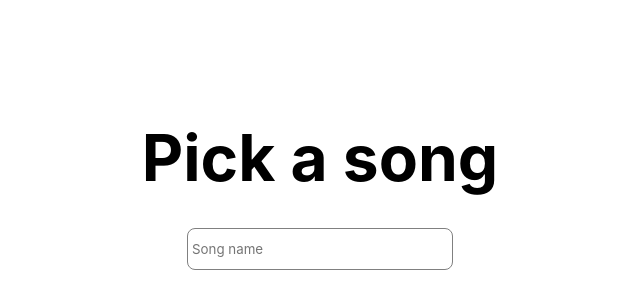
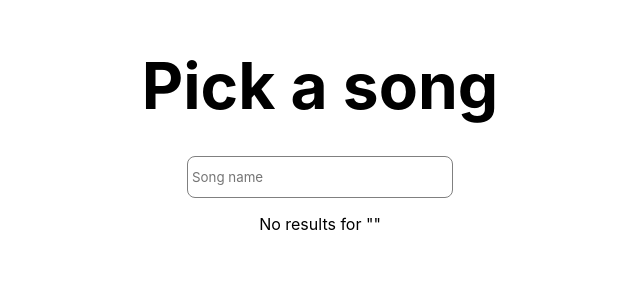
Before and after one commit to khandelwala812/MusicSync, a React (Create React App) app in the folder client/: page / in a window 1280 px wide. Shown: the part 198-506 px from the top of the page, without its empty margins (328-968 px from the left). Built offline with nearby package versions, Linux system fonts and the light colour scheme; what apisauce would draw is missing.

Commit message:
task: router navigation

```diff
--- a/client/package.json
+++ b/client/package.json
@@ -14,6 +14,7 @@
     "apisauce": "^2.1.6",
     "react": "^18.2.0",
     "react-dom": "^18.2.0",
+    "react-router-dom": "^6.6.1",
     "react-scripts": "5.0.1",
     "styled-components": "^5.3.6",
     "typescript": "^4.9.4",
--- /dev/null
+++ b/client/src/config/routes.ts
@@ -0,0 +1,4 @@
+export default {
+    HOME: "/",
+    SONG: "/song"
+}
--- a/client/src/index.tsx
+++ b/client/src/index.tsx
@@ -1,12 +1,14 @@
-import React from 'react';
-import ReactDOM from 'react-dom/client';
-import SearchPage from './pages/SearchPage';
+import React from "react"
+import ReactDOM from "react-dom/client"
+import { RouterProvider } from "react-router-dom"
+import router from "./navigation/router"
 
 const root = ReactDOM.createRoot(
   document.getElementById('root') as HTMLElement
-);
+)
+
 root.render(
   <React.StrictMode>
-    <SearchPage/>
+    <RouterProvider router={router} />
   </React.StrictMode>
 )
--- /dev/null
+++ b/client/src/navigation/router.tsx
@@ -0,0 +1,18 @@
+import { createBrowserRouter } from "react-router-dom"
+import routes from "../config/routes"
+
+import HomePage from "../pages/HomePage"
+import SongPage from "../pages/SongPage"
+
+const router = createBrowserRouter([
+  {
+    path: routes.HOME,
+    element: <HomePage/>
+  },
+  {
+    path: routes.SONG,
+    element: <SongPage/>
+  }
+])
+
+export default router
--- a/client/src/pages/SearchPage/index.tsx
+++ b/client/src/pages/HomePage/index.tsx
@@ -1,10 +1,12 @@
 import React, { FC, useState, useEffect } from "react"
+import { Route } from "react-router-dom"
 
 import * as SC from './styles'
 import { ISong } from "../../types"
 import tracksApi from "../../api/tracks"
+import routes from "../../config/routes"
 
-const SearchPage: FC = () => {
+const HomePage: FC = () => {
     const [query, setQuery] = useState("")
     const [songs, setSongs] = useState<ISong[]>()
     const [selectedSong, setSelectedSong] = useState<string>()
@@ -12,8 +14,11 @@ const SearchPage: FC = () => {
     const fetchSongs = async () => {
         const response = await tracksApi.getSongs(query)
         const loadedSongs = response?.data?.hints
-        console.log(loadedSongs)
         setSongs(loadedSongs)
+    }
+
+    const handleSelect = (song: ISong) => () => {
+        setSelectedSong(song.term)
     }
 
     useEffect(() => {
@@ -30,11 +35,16 @@ const SearchPage: FC = () => {
             />
             <SC.SongsContainer>
                 {songs?.length && songs.map((song: ISong) => (
-                    <SC.Song onClick={() => setSelectedSong(song.term)}>{song.term}</SC.Song>
+                    <Route
+                        path={routes.SONG}
+                        element={<SC.Song>{song.term}</SC.Song>}
+                        action={handleSelect(song)}
+                    />
                 ))}
+                {!query && <SC.NoResultsText>No results for "{query}"</SC.NoResultsText>}
             </SC.SongsContainer>
         </SC.SearchContainer>
     </SC.Container>
 }
 
-export default SearchPage
+export default HomePage
--- a/client/src/pages/SearchPage/styles.tsx
+++ b/client/src/pages/HomePage/styles.tsx
@@ -12,13 +12,13 @@ export const SearchContainer = styled.div`
     display: flex;
     flex-direction: column;
     align-items: center;
-    gap: 32px;
 `
 
 export const Title = styled.h1`
     font-size: 64px;
     font-family: -apple-system, BlinkMacSystemFont, 'Segoe UI', Roboto, Oxygen, Ubuntu, Cantarell, 'Open Sans', 'Helvetica Neue', sans-serif;
     margin: 0;
+    margin-bottom: 32px;
     padding: 0;
 `
 
@@ -28,6 +28,7 @@ export const SearchBar = styled.input`
     font-family: -apple-system, BlinkMacSystemFont, 'Segoe UI', Roboto, Oxygen, Ubuntu, Cantarell, 'Open Sans', 'Helvetica Neue', sans-serif;
     border: 1px solid gray;
     border-radius: 8px;
+    margin-bottom: 16px;
     padding: 4px;
     outline: none;
 `
@@ -36,10 +37,17 @@ export const SongsContainer = styled.div`
     display: flex;
     flex-direction: column;
     gap: 2px;
+    height: 20vh;
 `
 
 export const Song = styled.button`
     background: white;
-    flex: 1;
     border: none;
+    cursor: pointer;
 `
+
+export const NoResultsText = styled.p`
+    font-family: -apple-system, BlinkMacSystemFont, 'Segoe UI', Roboto, Oxygen, Ubuntu, Cantarell, 'Open Sans', 'Helvetica Neue', sans-serif;
+    margin: 0;
+    padding: 0;
+`
--- /dev/null
+++ b/client/src/pages/SongPage/index.tsx
@@ -0,0 +1,13 @@
+import React from "react"
+
+import * as SC from "./styles"
+
+const SongPage = () => {
+    return (
+        <SC.Container>
+
+        </SC.Container>
+    )
+}
+
+export default SongPage
--- /dev/null
+++ b/client/src/pages/SongPage/styles.tsx
@@ -0,0 +1,9 @@
+import styled from "styled-components"
+
+export const Container = styled.div`
+    width: 100vw;
+    height: 100vh;
+    display: flex;
+    align-items: center;
+    justify-content: center;
+`
```
Also changed, not shown: 2 other files (tests, documents, lock files or other folders).
